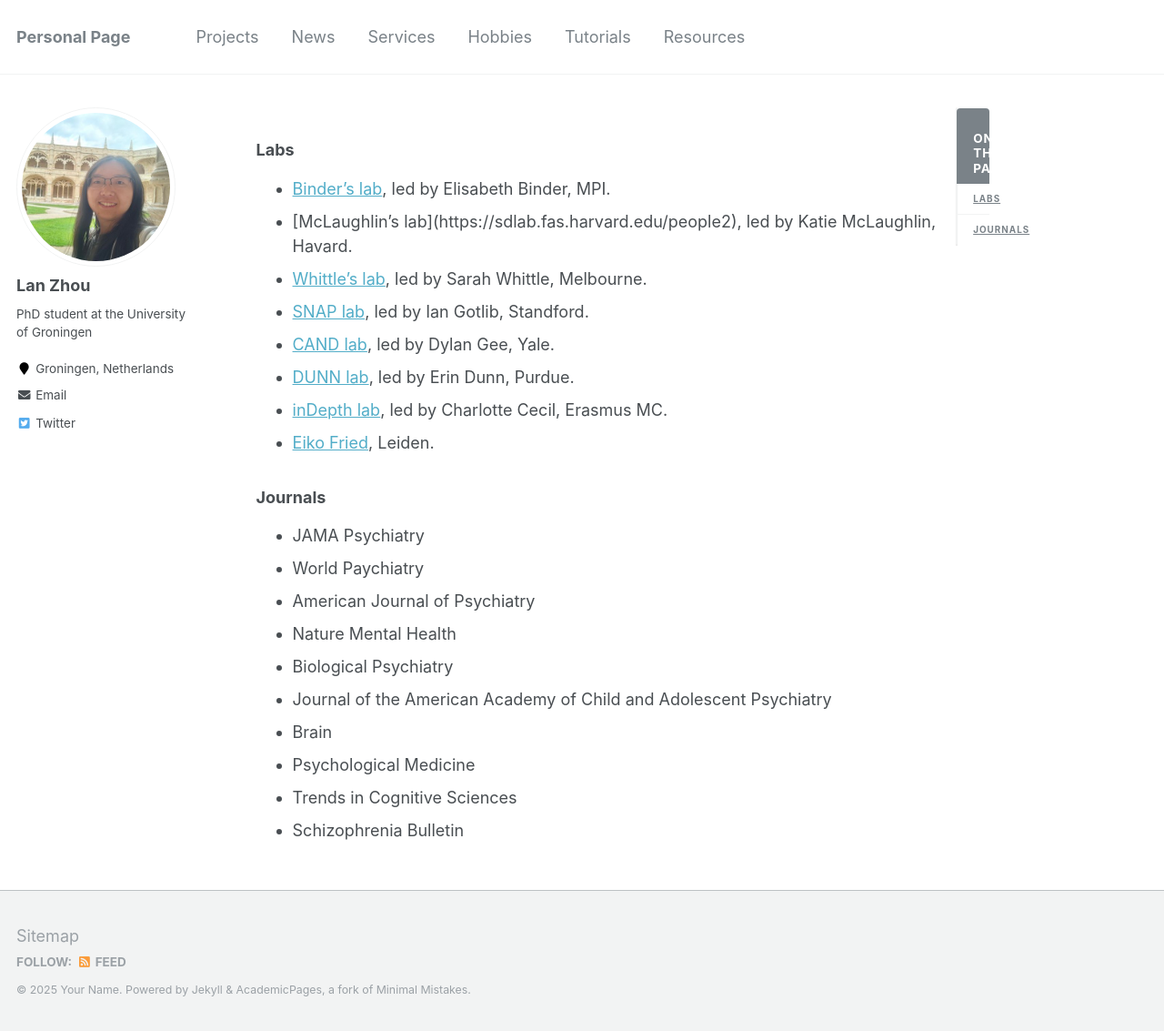
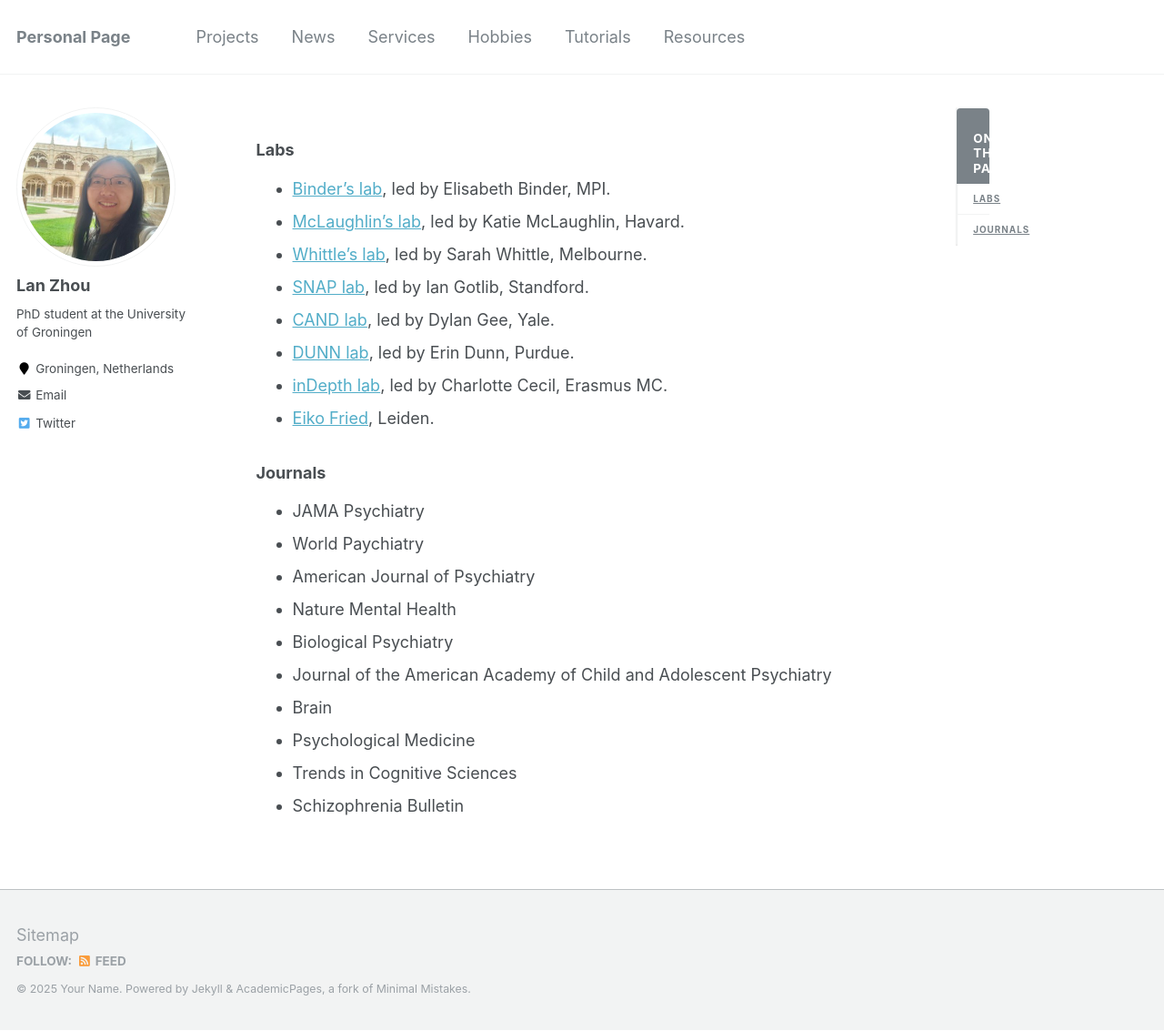
Before and after one commit to lanzhou-psy/personal-page, a Jekyll site: the page built from _pages/resource.md, in a window 1280 px wide and 1133 px high. Shown: the whole window at 91% size. Built offline with Jekyll 4.4.1, drawn with Linux system fonts in a browser that asks for light colours.

Commit message:
Update resource.md

```diff
--- a/_pages/resource.md
+++ b/_pages/resource.md
@@ -8,7 +8,7 @@ permalink: /resource/
 ### Labs
 
 - [Binder's lab](https://www.psych.mpg.de/binder), led by Elisabeth Binder, MPI.
-- [McLaughlin's lab]\(https://sdlab.fas.harvard.edu/people2), led by Katie McLaughlin, Havard.
+- [McLaughlin's lab](https://sdlab.fas.harvard.edu/people2), led by Katie McLaughlin, Havard.
 - [Whittle's lab](https://www.mncresearch.org/affective-neurodevelopment), led by Sarah Whittle, Melbourne.
 - [SNAP lab](https://snaplab.stanford.edu/), led by Ian Gotlib, Standford.
 - [CAND lab](http://candlab.yale.edu/category/research), led by Dylan Gee, Yale.
```
